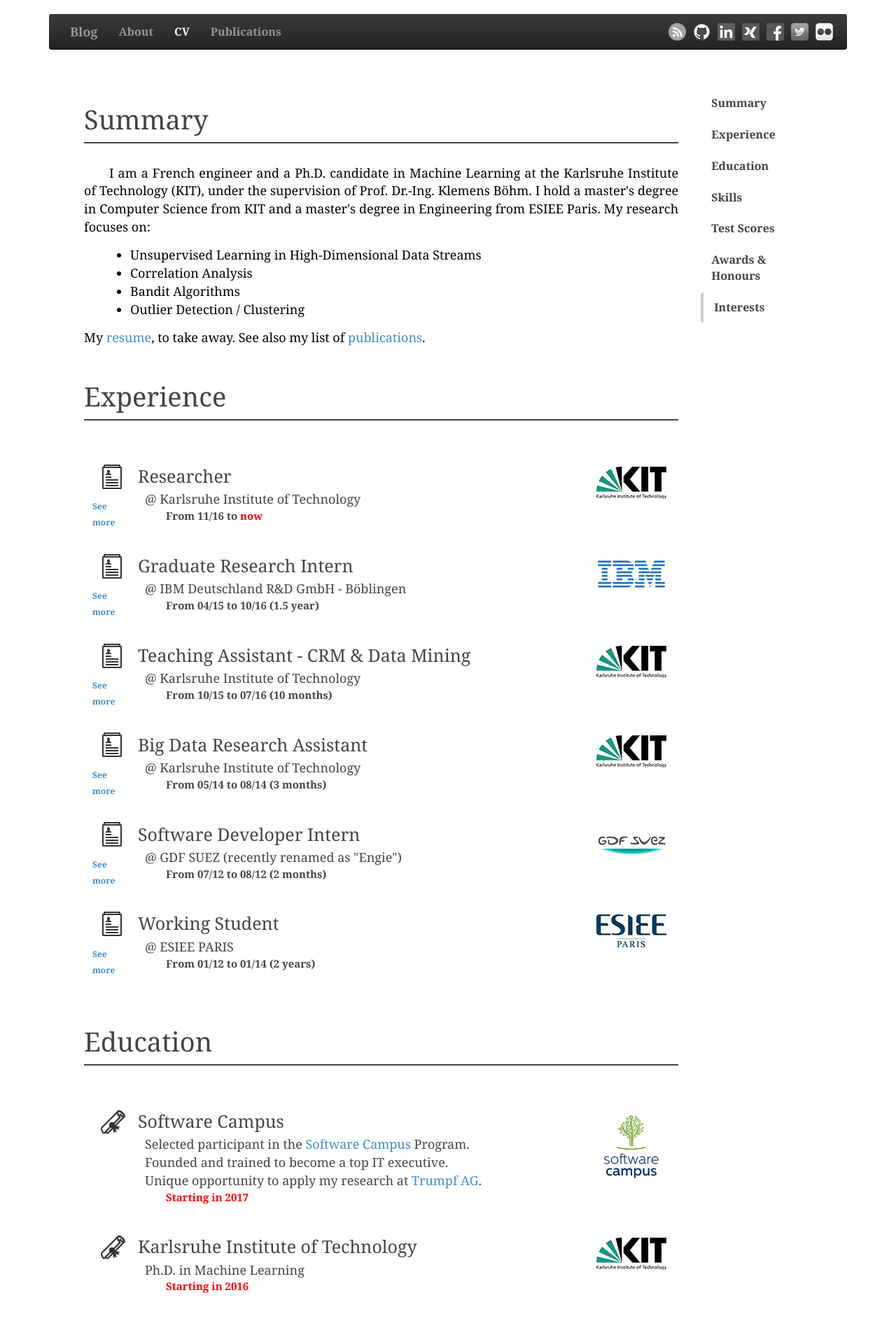
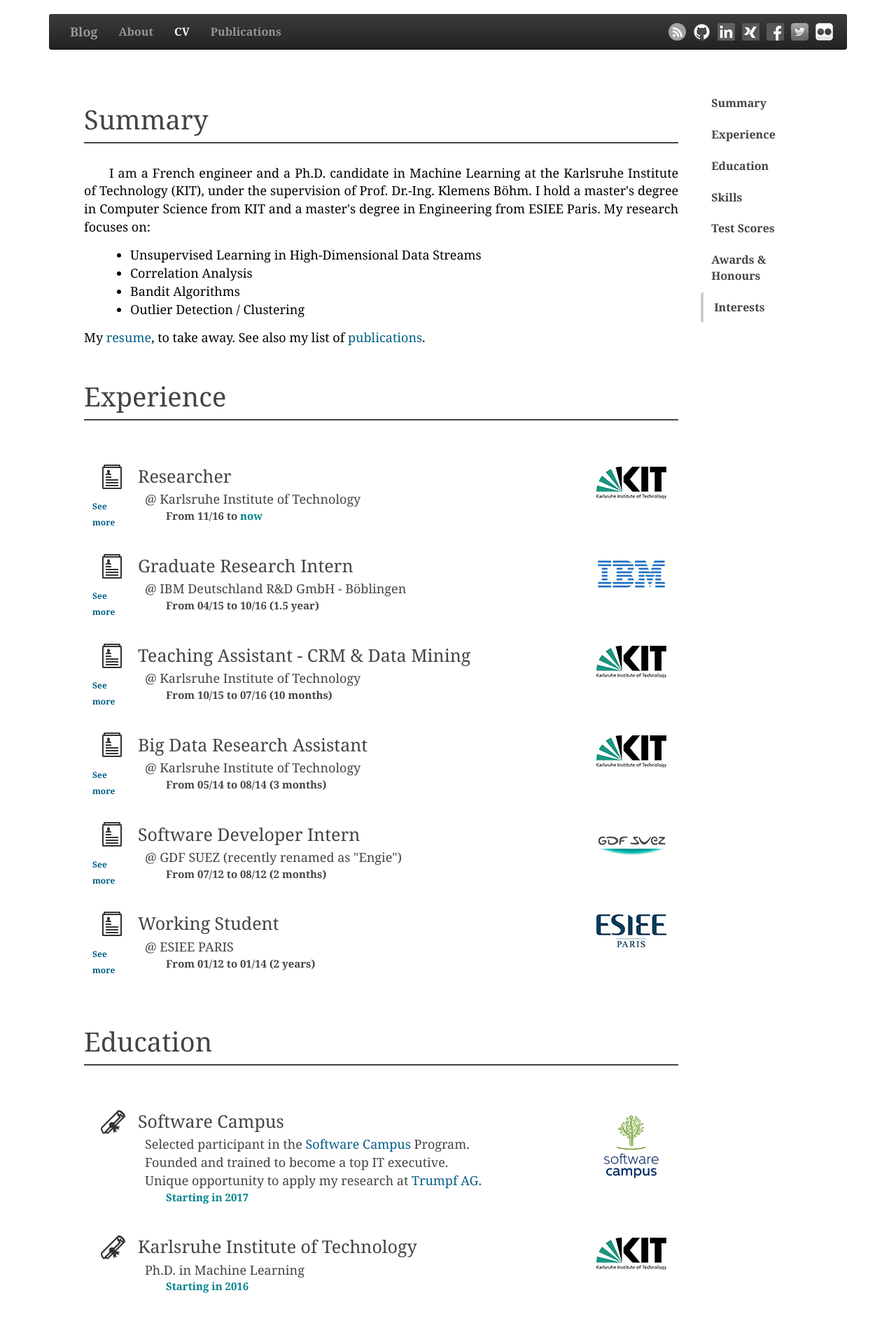
Before and after one commit to edouardfouche/edouardfouche.github.io, a Jekyll site: the page built from cv.md, in a window 1280 px wide. Shown: the top 1891 px of the page at 70% size. Built offline with Jekyll 4.4.1, drawn with Linux system fonts in a browser that asks for light colours; nearby versions of some CDN libraries.

Commit message:
update color theme

```diff
--- a/_layouts/about.html
+++ b/_layouts/about.html
@@ -28,6 +28,8 @@
 
               <div class="profilpic">
                 <img src="/img/profilpic.jpg" alt="Profil picture" />
+                <div class="space"></div>
+                <div style="max-width:200px" ><img src="/img/color-wheel/subjective_chord_s.png"></div>
               </div>
 
               <p class="content-paragraph">
--- a/_layouts/cv.html
+++ b/_layouts/cv.html
@@ -79,7 +79,7 @@
                       @ Karlsruhe Institute of Technology
                     </p>
                     <p class="from-to">
-                      From 11/16 to <span style="color:red">now</span>
+                      From 11/16 to <span style="color:#00828d">now</span>
                     </p>
                   </div>
 
@@ -399,7 +399,7 @@
                       Unique opportunity to apply my research at <a href="https://www.trumpf.com/en_INT/">Trumpf AG</a>.
                     </p>
                     <p class="from-to">
-                      <span style="color:red">Starting in 2017</span>
+                      <span style="color:#00828d">Starting in 2017</span>
                     </p>
                   </div>
 
@@ -443,7 +443,7 @@
                       Ph.D. in Machine Learning
                     </p>
                     <p class="from-to">
-                      <span style="color:red">Starting in 2016</span>
+                      <span style="color:#00828d">Starting in 2016</span>
                     </p>
                   </div>
 
--- a/_layouts/publications.html
+++ b/_layouts/publications.html
@@ -31,7 +31,7 @@
 
               <div class="information-line">
                 <p>
-                1. <b>Edouard Fouché and Klemens Böhm</b>, "<a href="/MCDE_FOUCHE_SSDBM19.pdf" target="_blank">Monte Carlo Dependency Estimation</a>", <span style="color:red"><b>Best Paper Award!</b></span>, Proceedings of the 31st International Conference on Scientific and Statistical Database Management (SSDBM ’19), July 23–25, 2019, Santa Cruz, CA, USA.
+                1. <b>Edouard Fouché and Klemens Böhm</b>, "<a href="/MCDE_FOUCHE_SSDBM19.pdf" target="_blank">Monte Carlo Dependency Estimation</a>", <span style="color:#00828d"><b>Best Paper Award!</b></span>, Proceedings of the 31st International Conference on Scientific and Statistical Database Management (SSDBM ’19), July 23–25, 2019, Santa Cruz, CA, USA.
                 <b> Supplementary Material:</b> <a href="https://github.com/edouardfouche/MCDE-experiments" target="_blank">GitHub (experiments)</a>; <a href="https://github.com/edouardfouche/MCDE" target="_blank">GitHub (deployment)</a>; <a href="/POSTER_MCDE_SSDBM19.pdf" target="_blank">Poster</a>; <a href="/SLIDES_MCDE_SSDBM19.pdf" target="_blank">Slides</a>.
                 </p>
               </div>
--- a/css/customstyle.css
+++ b/css/customstyle.css
@@ -579,7 +579,7 @@
       }
 
         .expected-graduation {
-          color: #0274b3;
+          color: #00828d;
           font-weight: bold;
         }
 
```
Also changed, not shown: other parts of _layouts/about.html (+0 -2 lines), css/bootstrap.css, img/color-wheel/subjective_chord_s.png (added).
